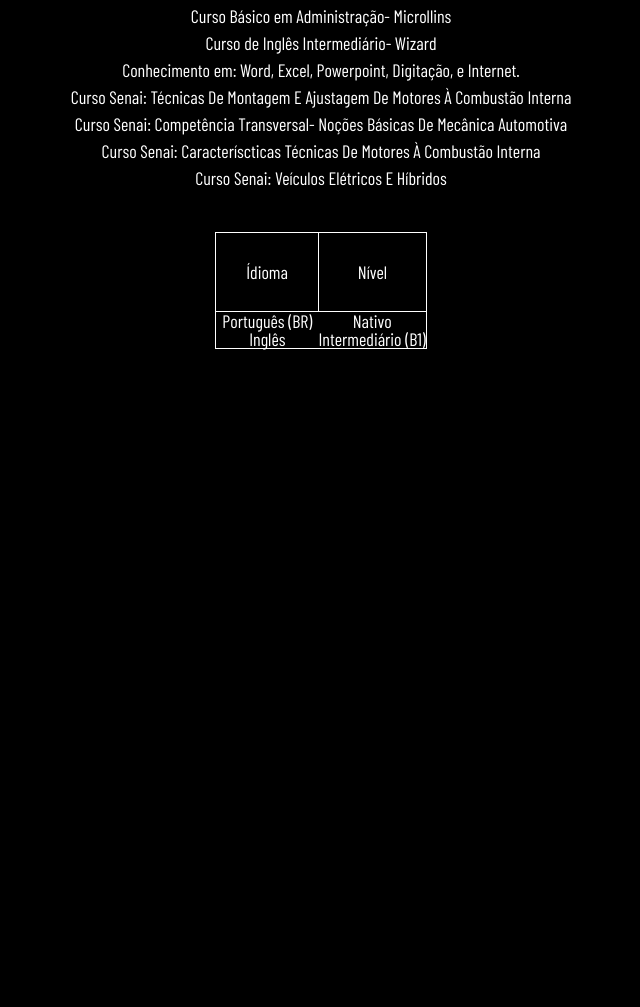
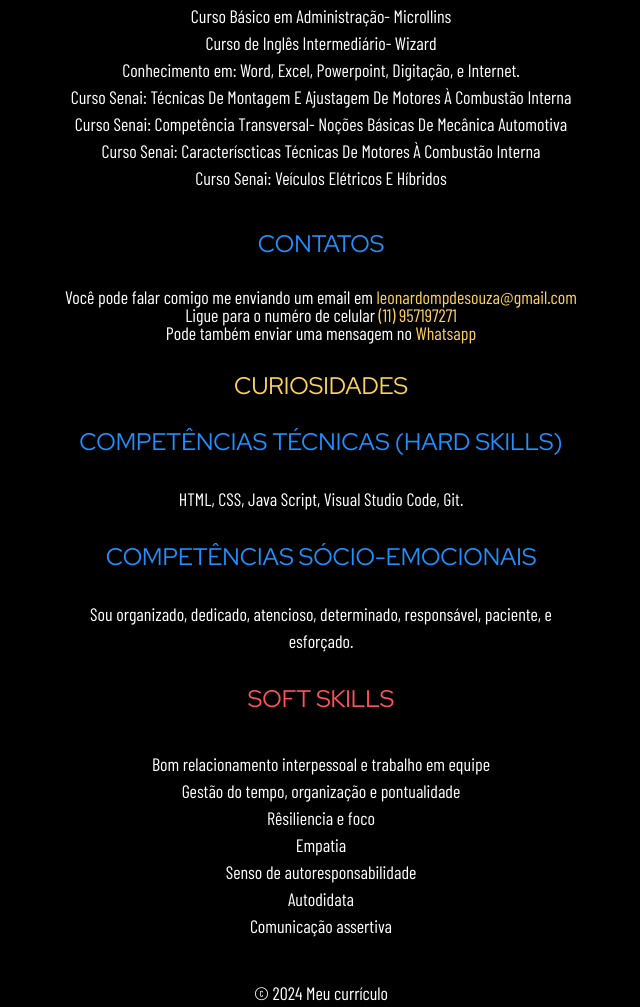
Before and after one commit to Leonardosouza17/meu-curriculo, a plain HTML site: page index.html in a window 1280 px wide. Shown: the part 687-1694 px from the top of the page, without its empty margins (319-959 px from the left). Before the commit the page ends 1037 px from the top, so only its background shows below. Drawn offline with nearby package versions, Linux system fonts and the light colour scheme; a web font is replaced by a local one.

Commit message:
atualizando o currículo

```diff
--- a/decoração.css
+++ b/decoração.css
@@ -1,4 +1,4 @@
-@import url('https://fonts.googleapis.com/css2?family=Kalam:wght@300;400;700&family=Playfair+Display:ital,wght@0,400..900;1,400..900&family=Roboto+Condensed:ital,wght@0,100..900;1,100..900&display=swap');
+@import url('https://fonts.googleapis.com/css2?family=Red+Hat+Display:ital,wght@0,300..900;1,300..900&display=swap');
 @import url('https://fonts.googleapis.com/css2?family=Barlow+Condensed:ital,wght@0,100;0,200;0,300;0,400;0,500;0,600;0,700;0,800;0,900;1,100;1,200;1,300;1,400;1,500;1,600;1,700;1,800;1,900&family=Kalam:wght@300;400;700&family=Playfair+Display:ital,wght@0,400..900;1,400..900&family=Roboto+Condensed:ital,wght@0,100..900;1,100..900&display=swap');
 
 *{
@@ -11,7 +11,7 @@
 h1,h2,h3,h4,h5,h6{ text-align: center;
                   color: white;
                   text-transform: uppercase;
-                  font-family: "Kalam", cursive;
+                  font-family: "Red Hat Display", sans-serif;;
                   font-size: x-large;
                   margin: 2rem;
 
@@ -43,11 +43,13 @@ p{text-align: center;
 
 
 
-/* Header*/
 .header{
     background-color:black;
     position: sticky;
     top: 0;
+    justify-content: space-between;
+    align-items: center;
+
 }
 
 .img{width: 90px;
@@ -138,3 +140,10 @@ a{
     list-style: none;
     line-height: 1.5;
     text-align: center;}
+
+
+
+body , html{
+    scroll-behavior: smooth;
+
+}
--- a/index.html
+++ b/index.html
@@ -17,10 +17,19 @@
             <nav class="menu">
                 <ul>
                     <li>
-                        <a  class="alone" href="contato.html">Contato</a>
+                        <a  class="alone" href="#contatos">contatos</a>
                     </li>
                     <li>
-                        <a class="alone" href="curiosidades.html">Curiosidades</a>
+                        <a class="alone" href="#curiosidades">Curiosidades</a>
+                    </li>
+                    <li>
+                        <a class="alone" href="#sobre mim">sobre mim</a>
+                    </li>
+                    <li>
+                        <a  class="alone" href="#formação">formação</a>
+                    </li>
+                    <li>
+                        <a class="alone" href="#objetivo"> objetivo profissional</a>
                     </li>
                 </ul>
 
@@ -32,34 +41,38 @@
 
 <body class="body">
 
-
-     <h1 style="color:#ffd15c"> Leonardo Martins Pereira De Souza </h1>
+        <div class="section">
+     <section id="sobre mim">
+     <h1  style="color:#ffd15c"> Leonardo Martins Pereira De Souza </h1>
 
     <h2 style="color: #1e90ff;"> sobre mim</h2>
     <p>Eu sou o Leonardo, tenho 19 anos de idade, sou solteiro e no momento estudo na área de  programação front-end no Senai-SP, curso em parceria com à Ford.
+    </div>
+    </section>
 
 
 
-
+    <div class="section">
+     <section id="objetivo">
 
      <h2 style="color:#ff525d;">Objetivo Profissional</h2>
      <p> Jovem Aprendiz / Primeiro Emprego</p>
     <p> Em busca da primeira oportunidade de trabalho, coloco-me á disposição para iniciar minha
         trajetória profissional na empresa. </P>
+    </section>
+    </div>
 
 
-
+    <div class="section">
+    <section id="formação">
 
         <div class="escrita">
     <h2 style="color: #1e90ff;"> Formação</h2>
     <p> Ensino médio completo</p>
-    </div>
 
     <div class="escrita">
     <h2 style="color: #ff525d;"> Cursos extra currículares</h2>
-</div>
 
-<div>
     <ul class="Cursos">
         <li>Curso Básico em Administração- Microllins</li>
         <li> Curso de Inglês Intermediário- Wizard</li>
@@ -72,29 +85,65 @@
         <li>Curso Senai: Veículos Elétricos E Híbridos</li>
     </ul>
 </div>
+</section>
+</div>
 
-    <p> <table class="tabela">
-        <tr class="tabela">
-            <th class="tabela">
-                Ídioma
-            </th>
-            <th>
-                Nível
-            </th>
-        </tr>
 
-        <tr>
-            <td>Português (BR)</td>
-            <td>Nativo</td>
-        </tr>
+<div class="section">
+<section id="contatos">
 
-        <tr>
-            <td>Inglês</td>
-            <td>Intermediário (B1)</td>
-        </tr>
-    </table></p>
- <footer>
+    <h1   style="color: #1e90ff;"> contatos </h1>
 
+
+        <ul class="escrita">
+
+        <li> Você pode falar comigo me enviando um email em <a class="link" href="mailto:leonardompdesouza@gmail.com">leonardompdesouza@gmail.com</a></li>
+    <li>Ligue para o numéro de celular <a class="link" href="tel:+5511957197271"> (11)  957197271</a></li>
+    <li > Pode também enviar uma mensagem no <a class="link" href="https://wa.me/+5511957197271">Whatsapp<a></li>
+    </ul>
+    </section>
+    </div>
+
+
+    <div class="section">
+    <section  id="curiosidades">
+
+
+
+    <h1 style="color: #ffd15c;"> Curiosidades</h1>
+
+        <h2 style="color: #1e90ff;">Competências Técnicas (Hard skills) </h2>
+        <p> HTML, CSS, Java Script, Visual Studio Code, Git.</p>
+
+        <div class="escrita">
+        <h2 style="color: #1e90ff;">Competências Sócio-Emocionais</h2>
+        <p>Sou organizado, dedicado, atencioso, determinado, responsável, paciente, e esforçado.
+
+
+    <h2 style="color: #ff525d;">Soft Skills</h2>
+    <div class="container">
+    <ol class="Cursos">
+        <li class="informações">Bom relacionamento interpessoal e trabalho em equipe</li>
+        <li>Gestão do tempo, organização e pontualidade</li>
+        <li class="informações">Rêsiliencia e foco</li>
+        <li class="informações">Empatia</li>
+        <li class="informações">Senso de autoresponsabilidade</li>
+        <li class="informações">Autodidata</li>
+        <li class="informações">Comunicação assertiva</li>
+    </ol>
+    </div>
+</section>
+    </div>
+
+
+
+
+
+
+
+
+<footer>
+      <p>&copy; 2024 Meu currículo </p>
 
  </footer>
 
```
Also changed, not shown: contato.html (+3 -3 lines), curiosidades.html (+3 -3 lines).
